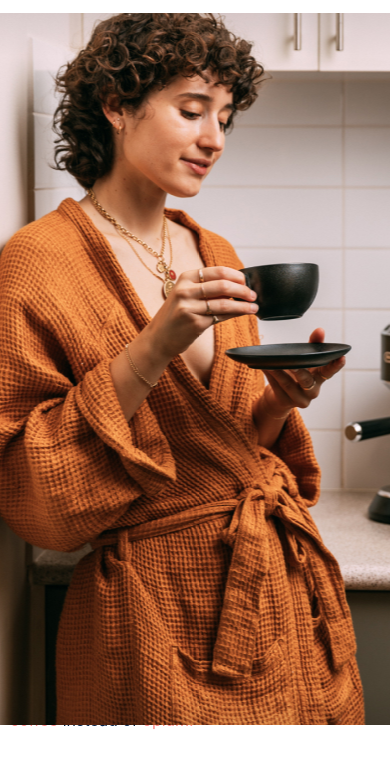
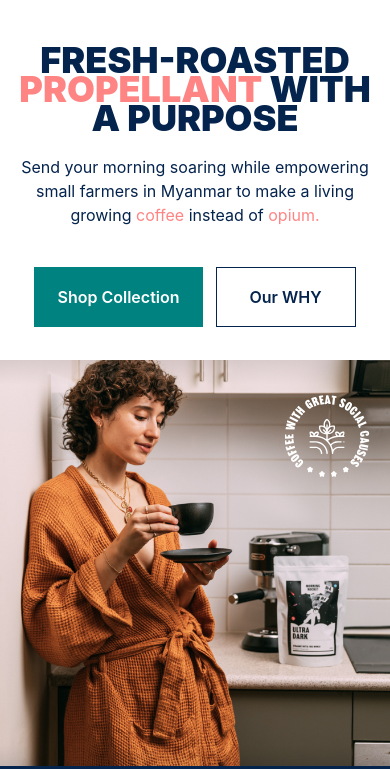
Before and after one commit to AlexIstra1989/coffee, a website: page app/index.html in a window 390 px wide. Shown: the part 75-844 px from the top of the page. Drawn offline with nearby package versions, Linux system fonts and the light colour scheme; files that its build step writes are made by us from their sources.

Commit message:
added style section main-block

```diff
--- a/app/scss/base/_global.scss
+++ b/app/scss/base/_global.scss
@@ -45,13 +45,35 @@ body {
 }
 
 .btn {
+ font-weight: 600;
+ display: inline-flex;
+ justify-content: center;
+ padding: 18px 35px;
  background-color: $btnColor;
  color: $primaryColor;
+ border: 1px solid transparent;
+ height: 100%;
+ transition: all 0.7s;
+ &:hover {
+  background-color: $primaryColor;
+  color: $btnColor;
+  border-color: $btnColor;
+ }
+ @media (max-width: 420px) {
+  padding: 17px 22px;
+ }
  // .btn_secondary
  &_secondary {
+  max-width: 185px;
+  width: 100%;
+  justify-content: center;
   color: $mainColor;
   background-color: $primaryColor;
-  border: 1px solid $mainColor;
+  border-color: $mainColor;
+  @media (max-width: 420px) {
+   max-width: 140px;
+   padding: 17px 22px;
+  }
  }
 }
 
--- a/app/scss/blocks/_main.block.scss
+++ b/app/scss/blocks/_main.block.scss
@@ -1,25 +1,51 @@
 .main-block {
  display: flex;
+ align-items: center;
+ position: relative;
+ &::before {
+  @include pseudo;
+  @include background(url("../../images/logo/main-block-logo.png"));
+  width: 113px;
+  height: 113px;
+  left: 50%;
+  top: 30px;
+  transform: translateX(-50%);
+  z-index: 999;
+  @media (max-width: 1250px) {
+   display: none;
+  }
+ }
+ @media (max-width: 1150px) {
+  display: block;
+  padding-top: 33px;
+ }
  // .main-block__content
  &__content {
   flex: 0 0 100%;
- }
- // .main-block__container
- &__container {
+  @media (max-width: 1150px) {
+   margin-bottom: 33px;
+   text-align: center;
+  }
  }
  // .main-block__body
  &__body {
   width: 40%;
+  @media (max-width: 1150px) {
+   width: 100%;
+  }
  }
  // .main-block__title
  &__title {
   font-weight: 900;
-  font-size: 80px;
-  line-height: 1.2;
+  font-size: 45px;
+  line-height: 0.8;
   text-transform: uppercase;
   margin-bottom: 23px;
   span {
    color: $secondaryColor;
+  }
+  @media (max-width: 490px) {
+   font-size: 36px;
   }
  }
  // .main-block__text
@@ -31,34 +57,39 @@
  }
  // .main-block__links
  &__links {
- }
- // .main-block__btn
- &__btn {
+  display: flex;
+  gap: 20px;
+  @media (max-width: 1150px) {
+   justify-content: center;
+   gap: 13px;
+  }
  }
  // .main-block__slider
  &__slider {
-  //flex: 0 0 36%;
   flex: 0 0 685px;
-  transform: translate(-90%, 0);
- }
- // .main-block__wrapper
- &__wrapper {
+  transform: translate(-100%, 0);
+  @media (max-width: 1150px) {
+   transform: none;
+  }
  }
  // .main-block__slide
  &__slide {
   img {
-   //max-width: 100%;
+   max-width: 100%;
+   width: 100%;
+   max-height: 712px;
+   height: 100%;
+  }
+  @media (max-width: 1250px) {
+   position: relative;
+   &::before {
+    @include pseudo;
+    @include background(url(" ../images/logo/logo-main-second.svg"));
+    width: 85px;
+    height: 85px;
+    right: 20px;
+    top: 35px;
+   }
   }
  }
 }
-.btn {
- // .btn_secondary
- &_secondary {
- }
-}
-.swiper {
-}
-.swiper-wrapper {
-}
-.swiper-slide {
-}
```
Also changed, not shown: app/images/logo/logo-main-second.svg (added).
